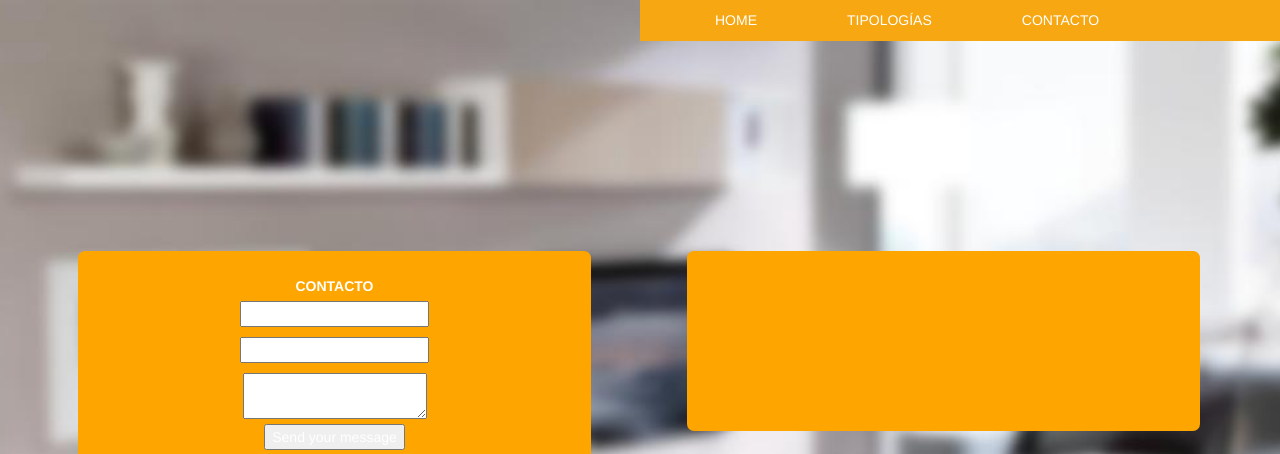
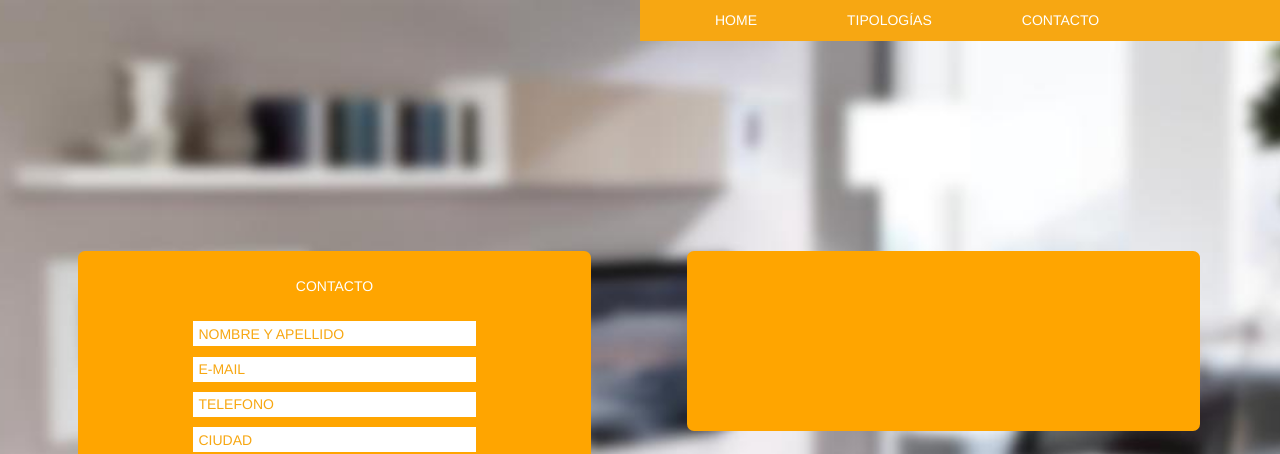
Before and after one commit to yamil777/in-project1, a CodeIgniter app: page /database/contacto in a window 1280 px wide. Shown: the top 454 px of the page. Run offline with CodeIgniter, Linux system fonts and the light colour scheme.

Commit message:
doing the contact information form

```diff
--- a/application/controllers/Contacto.php
+++ b/application/controllers/Contacto.php
@@ -12,4 +12,34 @@ class Contacto extends CI_Controller {
 		$data['page'] = 'contacto';
 		$this->load->view('contacto/contacto', $data);
 	}
+
+	public function sendMail()
+	{
+		echo "Aca va a ir la funcionalidad de envio de mails";
+
+		/*
+			$first = $_POST['first'];
+			$last = $_POST['last'];
+			$email = $_POST['email'];
+			$extention = $_POST['extention'];
+			$hardware = $_POST['hardware'];
+			$software = $_POST['software'];
+			$description = $_POST['description'];
+			$Sendto = "test@test.com";
+			$Bcc = "test2@test.com";
+			mail($Sendto,$description,
+			"Name:$first $last
+			Extention: $extention
+			Hardware: $hardware
+			Software: $software
+			Description: $description","From: $email");
+			mail($email,$description,
+			"We have received your email and we will contact you shortly","From: $Sendto" ); ?>
+			<html>
+			<body>
+			<center><h3>Thank you
+			<?php $first = $_POST['first'];print $first ;?>
+			<?php $last = $_POST['last'];print  $last; ?> We will contact you shortly</h3></center></body></html>
+		 */
+	}
 }
--- a/application/views/_partials/_contact-form.php
+++ b/application/views/_partials/_contact-form.php
@@ -1,18 +1,33 @@
-<div class="contact-form-container fl rounded">
-	<form class="contact-form">
-		<label>CONTACTO</label>
+<div lang="es" class="contact-form-container fl rounded">
+	<form id="contactForm" class="contact-form" method="POST" action="javascript:void(0);">
+		<p class="contact-label">CONTACTO</p>
 	    <div>
-	        <input type="text" name="name" id="name" />
+	        <input
+
+	        	class="contact-input"
+	        	required lplaceholder="NOMBRE Y APELLIDO"
+	        	placeholder="NOMBRE Y APELLIDO"
+	        	type="text"
+	        	name="name"
+	        	id="name" />
 	    </div>
 	    <div>
-	        <input type="email" name="email" id="email" />
+	        <input class="contact-input" required lplaceholder="E-MAIL" placeholder="E-MAIL" type="email" name="email" id="email" />
 	    </div>
 	    <div>
-	        <textarea name="msg" id="msg"></textarea>
+	        <input class="contact-input" required lplaceholder="TELEFONO" placeholder="TELEFONO" type="text" pattern="\d*" name="tel" id="tel" />
+	    </div>
+	    <div>
+	        <input class="contact-input" required lplaceholder="CIUDAD"  placeholder="CIUDAD" type="text" name="ciudad" id="ciudad" />
+	    </div>
+	    <div>
+	        <textarea required class="contact-text-area" name="msg" id="msg" lplaceholder="¿CUAL ES TU CONSULTA?" placeholder="¿CUAL ES TU CONSULTA?"></textarea>
 	    </div>
 
 	    <div class="button">
-	        <button type="submit">Send your message</button>
+	        <button id="reservationButton" class="btn btn-default btn-lg btn-reservar btn-contact" type="submit">RESERVAR</button>
 	    </div>
+
+	    <div id="errorMessage"> </div>
 	</form>
 </div>
--- a/application/views/_partials/_reservation-bar.php
+++ b/application/views/_partials/_reservation-bar.php
@@ -17,7 +17,7 @@
 			<span id="personIcon" class="col-xs-2 reservation-icon person cp"></span>
 		</div>
 		<div class="col-xs-3 reservation-tile">
-			<button class="btn btn-default btn-lg btn-reservar">
+			<button class="btn btn-default btn-lg btn-reservar btn-home">
 				RESERVAR
 			</button>
 		</div>
--- a/application/views/_partials/layout/_header.php
+++ b/application/views/_partials/layout/_header.php
@@ -1,5 +1,5 @@
 <!DOCTYPE html>
-<html lang="en">
+<html lang="es">
 	<head>
 	    <meta charset="utf-8">
 	    <meta http-equiv="X-UA-Compatible" content="IE=edge">
--- a/application/views/contacto/contacto.php
+++ b/application/views/contacto/contacto.php
@@ -10,7 +10,7 @@
 		<iframe
 			class="fr googlemap rounded"
 			src="https://www.google.com/maps/embed?pb=!1m18!1m12!1m3!1d3404.751326084882!2d-64.1853952!3d-31.4209768!2m3!1f0!2f0!3f0!3m2!1i1024!2i768!4f13.1!3m3!1m2!1s0x9432a28503231743%3A0x4c098b0b1795076e!2sArturo+Illia+Bv.+50%2C+X5000ASA+C%C3%B3rdoba!5e0!3m2!1sen!2sar!4v1435868888762"
-			width="512"
+			width="45%"
 			height="300"
 			frameborder="0"
 			style="-webkit-border-radius: 7px 7px 7px 7px;"
--- a/css/general.css
+++ b/css/general.css
@@ -116,6 +116,14 @@
 	margin-top: 15px;
 }
 
+.btn-contact {
+	width: 40%;
+	margin-top: 5%;
+}
+
+.btn-home {
+	width: 80%;
+}
 .btn-reservar:hover,
 .btn-reservar:focus {
 	background: #f28a07;
@@ -233,3 +241,57 @@ body.contacto .contact-form-container .contact-form {
 body.contacto .contact-form-container .contact-form input {
 	margin-bottom: 2%;
 }
+
+body.contacto .content {
+	font-size: 150%;
+	padding: 3em 0;
+}
+
+body.contacto .content h2 {
+	margin: 0 0 2em;
+	opacity: 0.1;
+}
+
+body.contacto .content p {
+	margin: 1em 0;
+	padding: 5em 0 0 0;
+	font-size: 0.65em;
+}
+
+body.contacto .contact-input,
+body.contacto .contact-text-area {
+	width: 55%;
+	padding-left: 5px;
+	color: black;
+	border: 0;
+	height: 25px;
+}
+
+body.contacto .contact-input:focus,
+body.contacto .contact-text-area:focus {
+	outline: 0;
+}
+
+body.contacto .contact-label {
+	margin-bottom: 5%;
+}
+
+body.contacto .contact-text-area {
+	height: 180px;
+}
+
+::-webkit-input-placeholder {
+   color: #f7a712;
+}
+
+:-moz-placeholder { /* Firefox 18- */
+   color: #f7a712;
+}
+
+::-moz-placeholder {  /* Firefox 19+ */
+   color: #f7a712;
+}
+
+:-ms-input-placeholder {
+   color: #f7a712;
+}
--- a/js/general.js
+++ b/js/general.js
@@ -22,4 +22,23 @@ $('#endDateIcon').click(function() {
 	if($('#ui-datepicker-div').is(':hidden')) {
 		$('#endDate').focus();
 	}
+});
+
+$('.contact-input, .contact-text-area').focus(function() {
+	$(this).removeAttr('placeholder');
 })
+
+$('.contact-input, .contact-text-area').blur(function() {
+    $(this).attr('placeholder', $(this).attr('lplaceholder'));
+});
+
+$("#reservationButton").click(function() {
+	var valid = 0;
+	//[0] to use the javascript property
+	valid = $("form#contactForm")[0].checkValidity();
+	if(valid === true) {
+		$.post("contacto/sendMail", function(data) {
+			console.log(data);
+		});
+	}
+});
```
